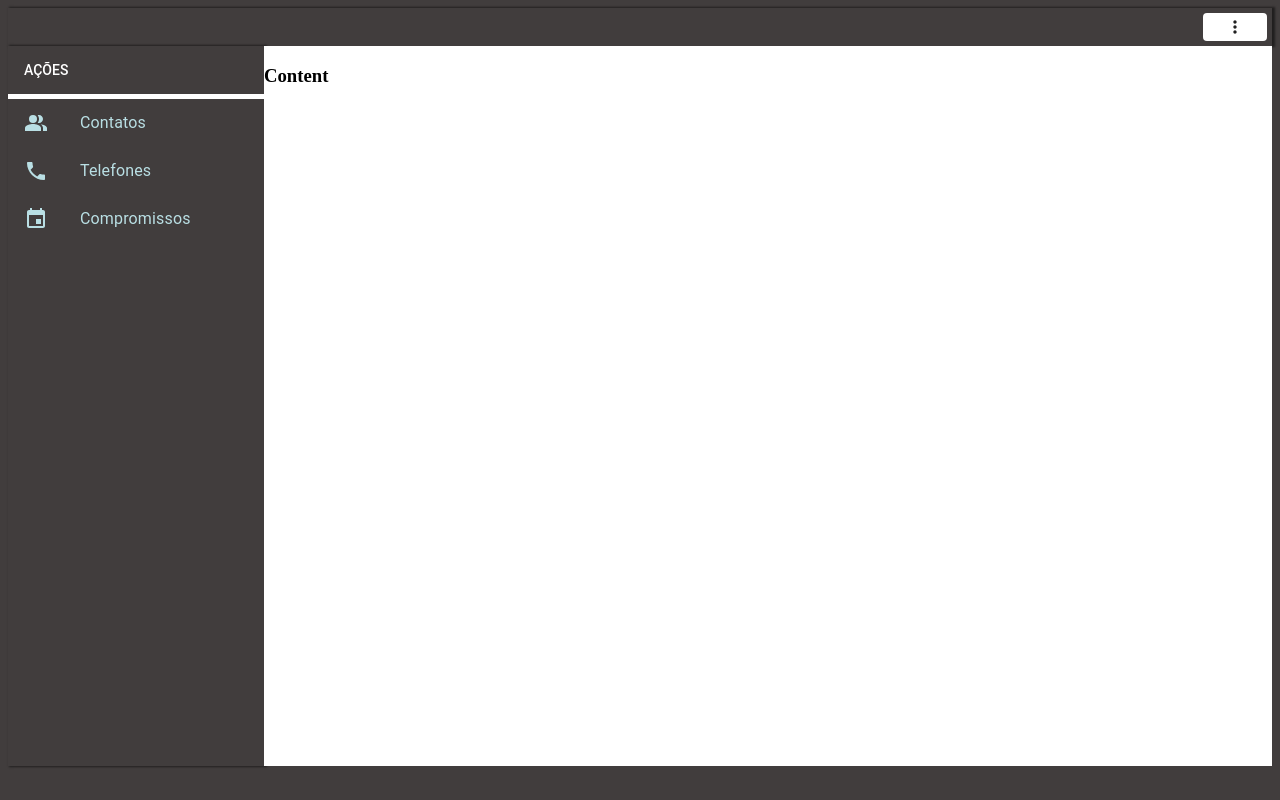
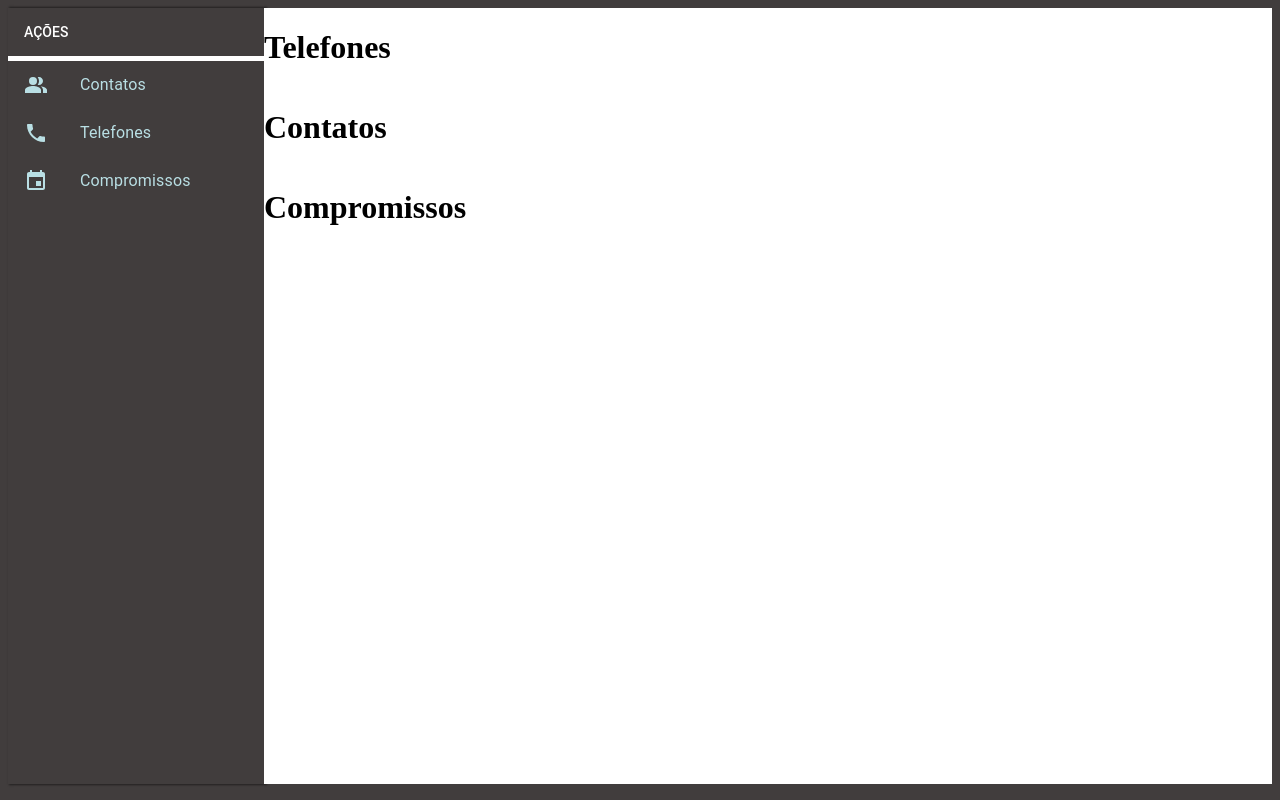
Before and after one commit to hugo-dutra/compromissos-react, a React (Create React App) app: page / in a window 1280 px wide. Built offline with nearby package versions, Linux system fonts and the light colour scheme.

Commit message:
Commit antes das rotas serem implementadas.

```diff
--- a/src/components/Layout/Content.js
+++ b/src/components/Layout/Content.js
@@ -1,10 +1,15 @@
 import React from 'react';
 import './Content.css'
+import Telefones from '../cruds/telefones';
+import Contatos from '../cruds/contatos';
+import Compromissos from '../cruds/compromissos';
 
 export default () => {
   return (
     <div className="content">
-      <h3>Content</h3>
+      <Telefones></Telefones>
+      <Contatos></Contatos>
+      <Compromissos></Compromissos>
     </div>
 
   )
--- a/src/components/Layout/SideMenu.css
+++ b/src/components/Layout/SideMenu.css
@@ -1,15 +1,9 @@
 .side-menu {
   display: flex;
   flex-direction: column;
-  background-color: rgb(216, 224, 216);
   width: 20vw;
-  height: 90vh;
+  height: 97vh;
   -webkit-box-shadow: 4px 0px 5px 1px rgba(0, 0, 0, 0.50);
   -moz-box-shadow: 4px 0px 5px 1px rgba(0, 0, 0, 0.50);
   box-shadow: 2px 0px 2px 1px rgba(0, 0, 0, 0.50);
-  color: white;
 }
-
-.list-item:hover {
-  background-color: rgb(241, 103, 10);
-}
--- a/src/components/Layout/TopMenu.css
+++ /dev/null
@@ -1,10 +0,0 @@
-.top-menu {
-  display: flex;
-  background-color: rgb(65, 61, 61);
-  flex-direction: row;
-  justify-content: flex-end;
-  -webkit-box-shadow: 4px 0px 5px 1px rgba(0, 0, 0, 0.50);
-  -moz-box-shadow: 4px 0px 5px 1px rgba(0, 0, 0, 0.50);
-  box-shadow: 2px 0px 2px 1px rgba(0, 0, 0, 0.50);
-  color: white;
-}
--- a/src/components/Layout/TopMenu.js
+++ /dev/null
@@ -1,50 +0,0 @@
-import React, { useState } from 'react';
-import './TopMenu.css'
-import { Button, Menu, MenuItem } from '@material-ui/core';
-import Dehaze from '@material-ui/icons/Dehaze'
-import MoreVert from '@material-ui/icons/MoreVert'
-
-export default () => {
-  const [anchorEl, setAnchorEl] = useState(0);
-  const handleClick = (e) => {
-    setAnchorEl(e.currentTarget);
-  };
-
-  const handleClose = () => {
-    setAnchorEl(null);
-  };
-
-  const handleProfile = () => {
-    handleClose();
-  }
-
-  const handleAccount = () => {
-    handleClose();
-  }
-
-  const handleLogout = () => {
-    handleClose();
-  }
-
-  return (
-    <div className="top-menu">
-      <div>
-        <Button size="small" style={{ backgroundColor: 'rgb(255, 255, 255)', margin: '5px' }} variant="text" color="default" aria-controls="simple-menu" aria-haspopup="true" onClick={handleClick}>
-          <MoreVert fontSize="small"></MoreVert>
-        </Button>
-        <Menu
-          id="simple-menu"
-          anchorEl={anchorEl}
-          keepMounted
-          open={Boolean(anchorEl)}
-          onClose={handleClose}
-        >
-          <MenuItem onClick={handleProfile}>Profile</MenuItem>
-          <MenuItem onClick={handleAccount}>My account</MenuItem>
-          <MenuItem onClick={handleLogout}>Logout</MenuItem>
-        </Menu>
-      </div>
-
-    </div>
-  );
-}
--- /dev/null
+++ b/src/components/cruds/compromissos.js
@@ -0,0 +1,7 @@
+import React from 'react';
+
+export default () => {
+  return (
+    <h1>Compromissos</h1>
+  )
+}
--- /dev/null
+++ b/src/components/cruds/contatos.js
@@ -0,0 +1,7 @@
+import React from 'react';
+
+export default () => {
+  return (
+    <h1>Contatos</h1>
+  )
+}
--- /dev/null
+++ b/src/components/cruds/telefones.js
@@ -0,0 +1,7 @@
+import React from 'react';
+
+export default () => {
+  return (
+    <h1>Telefones</h1>
+  )
+}
--- a/src/containers/Principal/Principal.js
+++ b/src/containers/Principal/Principal.js
@@ -1,18 +1,15 @@
 import React from 'react';
 import './Principal.css'
-import TopMenu from '../../components/Layout/TopMenu';
 import SideMenu from '../../components/Layout/SideMenu';
 import Content from '../../components/Layout/Content';
 
 export default () => {
   return (
     <div className="principal">
-      <TopMenu></TopMenu>
       <div className="col">
         <SideMenu className="side"></SideMenu>
         <Content className="content"></Content>
       </div>
-
     </div>
   )
 }
```
